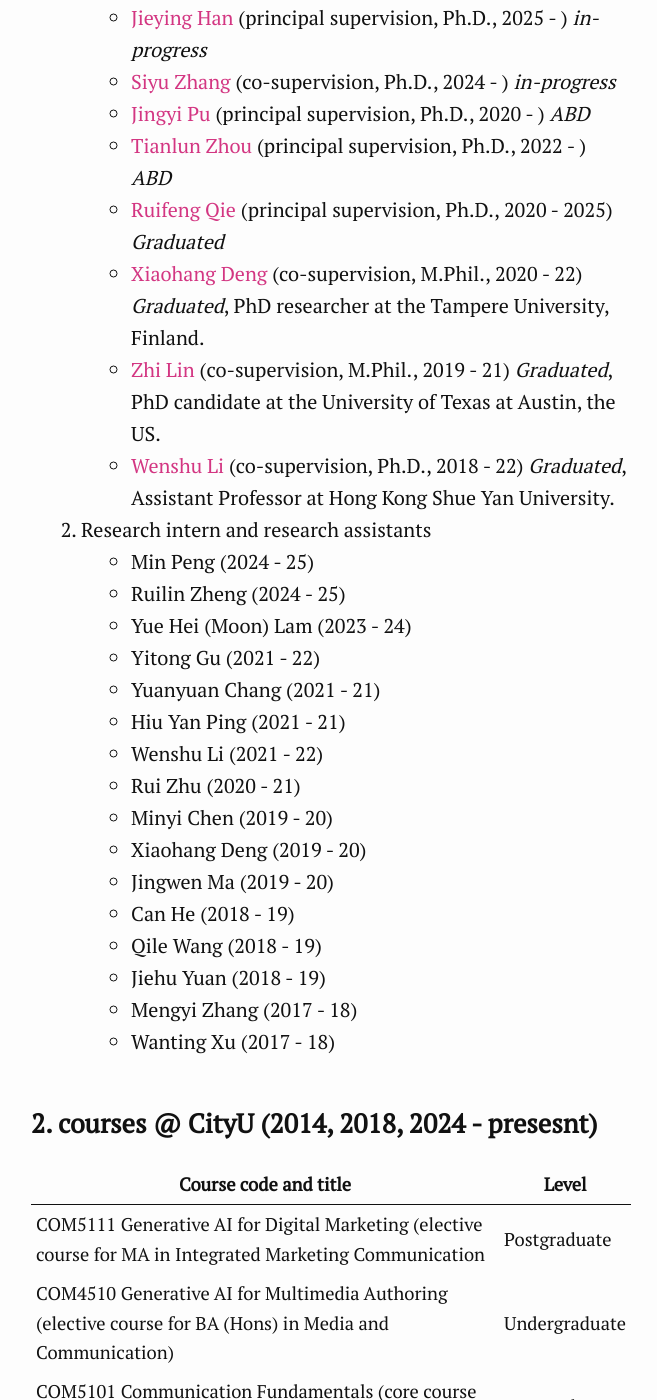
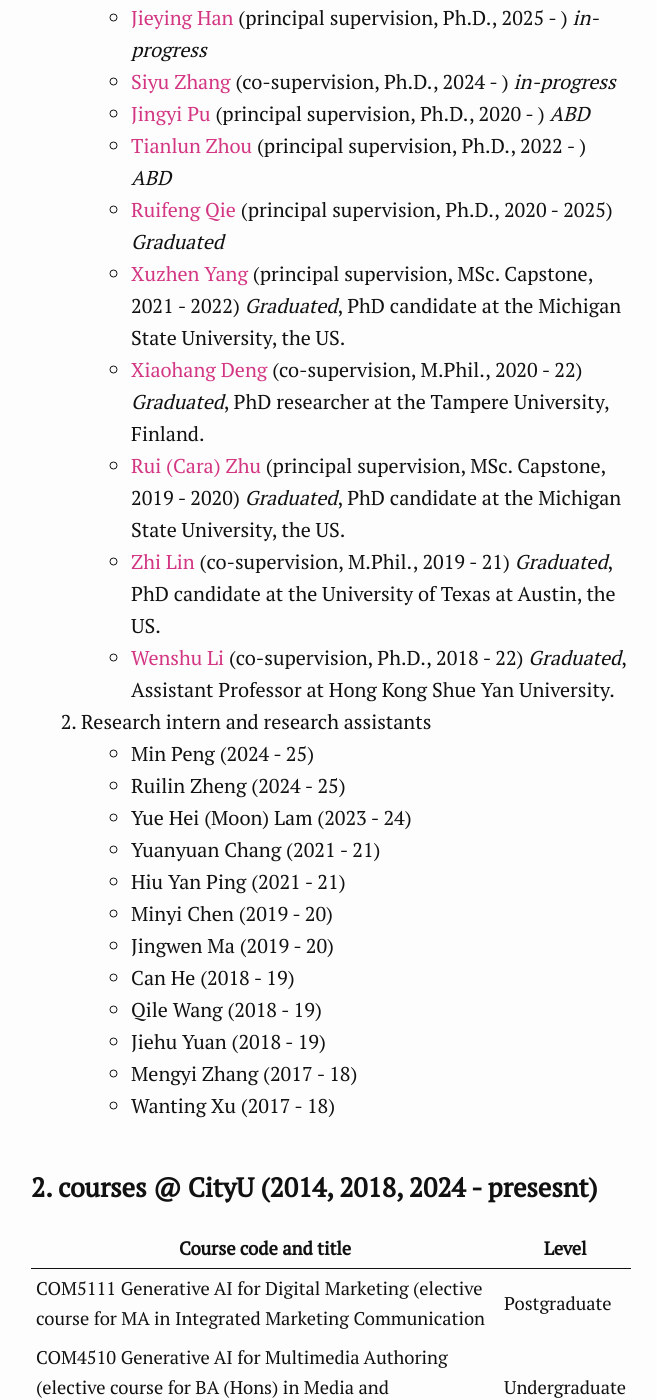
Before and after one commit to xzzhang2/xzzhang2.github.io, a Jekyll site: the page built from pages/teaching.md, in a window 1280 px wide and 1400 px high, scrolled down 1231 px. Shown: the whole window, without its empty margins (309-966 px from the left). Built offline with Jekyll 4.4.1, drawn with Linux system fonts in a browser that asks for light colours.

Commit message:
update info

```diff
--- a/pages/teaching.md
+++ b/pages/teaching.md
@@ -29,7 +29,9 @@ I am looking for PhD students in the areas of (1) digital journalism (news produ
  - [Jingyi Pu](https://www.cityu.edu.hk/com/Profile2.aspx?u=jingyipu2) (principal supervision, Ph.D., 2020 - ) *ABD*
  - [Tianlun Zhou](https://www.comm.hkbu.edu.hk/comd-www/lib/pdf/PhD/ZHOU_Tianlun.pdf) (principal supervision, Ph.D., 2022 - ) *ABD*
  - [Ruifeng Qie](https://www.comm.hkbu.edu.hk/comd-www/lib/pdf/PhD/QIE_Ruifeng.pdf) (principal supervision, Ph.D., 2020 - 2025) *Graduated*
+ - [Xuzhen Yang](https://scholar.google.com/citations?hl=en&user=u5nPZF0AAAAJ) (principal supervision, MSc. Capstone, 2021 - 2022) *Graduated*, PhD candidate at the Michigan State University, the US.
  - [Xiaohang Deng](https://webpages.tuni.fi/gamification/members/dion-deng) (co-supervision, M.Phil., 2020 - 22) *Graduated*, PhD researcher at the Tampere University, Finland.
+ - [Rui (Cara) Zhu](https://scholar.google.com/citations?view_op=list_works&hl=en&hl=en&user=L9WULrUAAAAJ) (principal supervision, MSc. Capstone, 2019 - 2020) *Graduated*, PhD candidate at the Michigan State University, the US.
  - [Zhi Lin](https://scholar.google.com/citations?user=N0hz9gwAAAAJ) (co-supervision, M.Phil., 2019 - 21) *Graduated*, PhD candidate at the University of Texas at Austin, the US.
  - [Wenshu Li](https://scholar.google.com/citations?user=qfxb7XoAAAAJ) (co-supervision, Ph.D., 2018 - 22) *Graduated*, Assistant Professor at Hong Kong Shue Yan University.
 
@@ -37,13 +39,9 @@ I am looking for PhD students in the areas of (1) digital journalism (news produ
  - Min Peng (2024 - 25)
  - Ruilin Zheng (2024 - 25)
  - Yue Hei (Moon) Lam (2023 - 24)
- - Yitong Gu (2021 - 22)
  - Yuanyuan Chang (2021 - 21)
  - Hiu Yan Ping (2021 - 21)
- - Wenshu Li (2021 - 22)
- - Rui Zhu (2020 - 21)
  - Minyi Chen (2019 - 20)
- - Xiaohang Deng (2019 - 20)
  - Jingwen Ma (2019 - 20)
  - Can He (2018 - 19)
  - Qile Wang (2018 - 19)
@@ -89,7 +87,6 @@ I am looking for PhD students in the areas of (1) digital journalism (news produ
 | SPD2303 Introduction to Communication |
 
 
-
 (updated: Sep 2025)
 
 
```
Also changed, not shown: pages/Chinese.md (+2 -2 lines), pages/pubs.md (+2 -2 lines), 3 other files.
